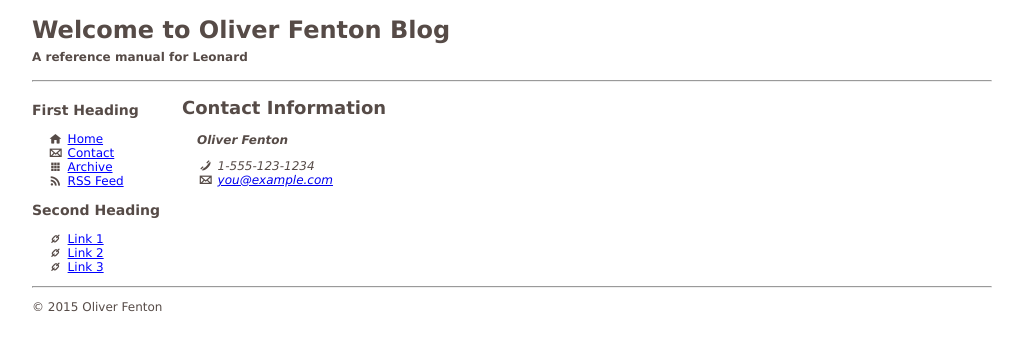
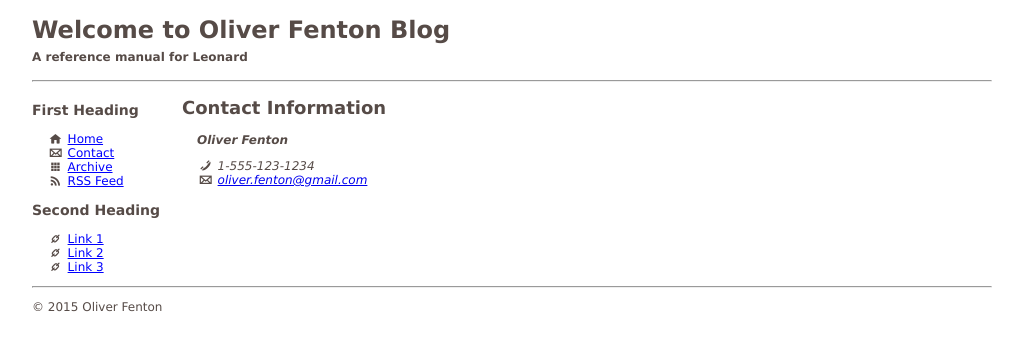
Before and after one commit to ofenton/ofenton.github.io, a Jekyll site: the page built from contact.html, in a window 1280 px wide. Shown: the top 351 px of the page, without its empty margins (26-1049 px from the left). Built offline with Jekyll 4.4.1, drawn with Linux system fonts in a browser that asks for light colours; Markdown is read by kramdown in place of the engine named in the settings.

Commit message:
more testing

```diff
--- a/_config.yml
+++ b/_config.yml
@@ -8,7 +8,7 @@ description: A reference manual for Leonard
 author: Oliver Fenton
 
 # Your email if you want it to be linked on the contact page
-author_email: you@example.com
+author_email: oliver.fenton@gmail.com
 
 # The directory for category index pages. Change it to something else if
 # for example you want links like /categories/category1 instead of /category1
--- a/_posts/2015-04-02-interesting-blogs.markdown
+++ b/_posts/2015-04-02-interesting-blogs.markdown
@@ -7,6 +7,7 @@ author: Oliver Fenton
 excerpt: Some interesting tech blogs worth reading
 
 ---
+
 With thanks to [Syamantak][sm].
 
  * Insights from [ThoughtWorks][tw].
```
